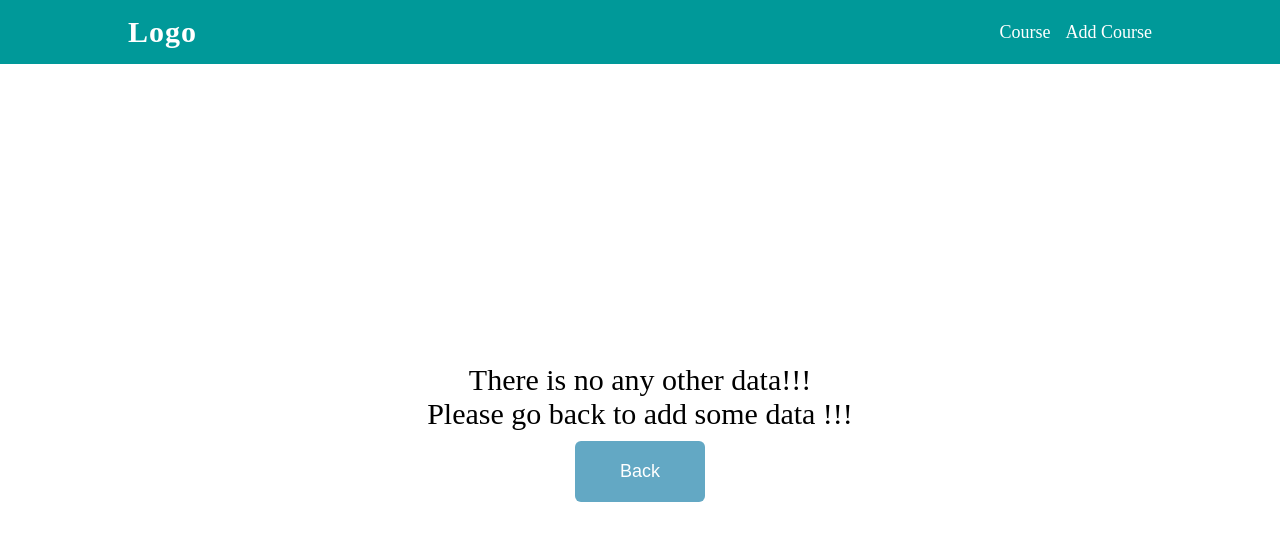
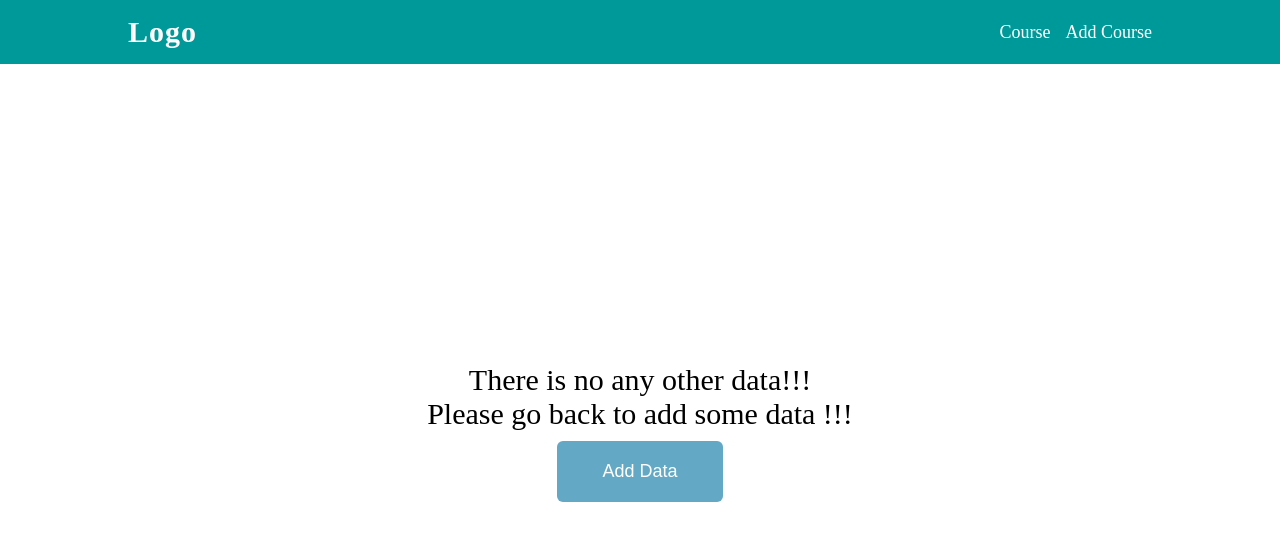
Before and after one commit to grgshankar/test-react-deploy, a React (Create React App) app: page / in a window 1280 px wide. Shown: the top 540 px of the page. Built offline with nearby package versions, Linux system fonts and the light colour scheme.

Commit message:
editing the text for add data button

```diff
--- a/src/components/Course.js
+++ b/src/components/Course.js
@@ -50,7 +50,7 @@ const Course = () => {
                   some data !!!
                 </p>
                 <button className="btn_ btn_back">
-                  <Link to="/addCourse">Back</Link>
+                  <Link to="/addCourse">Add Data</Link>
                 </button>
               </div>
             </div>
```
